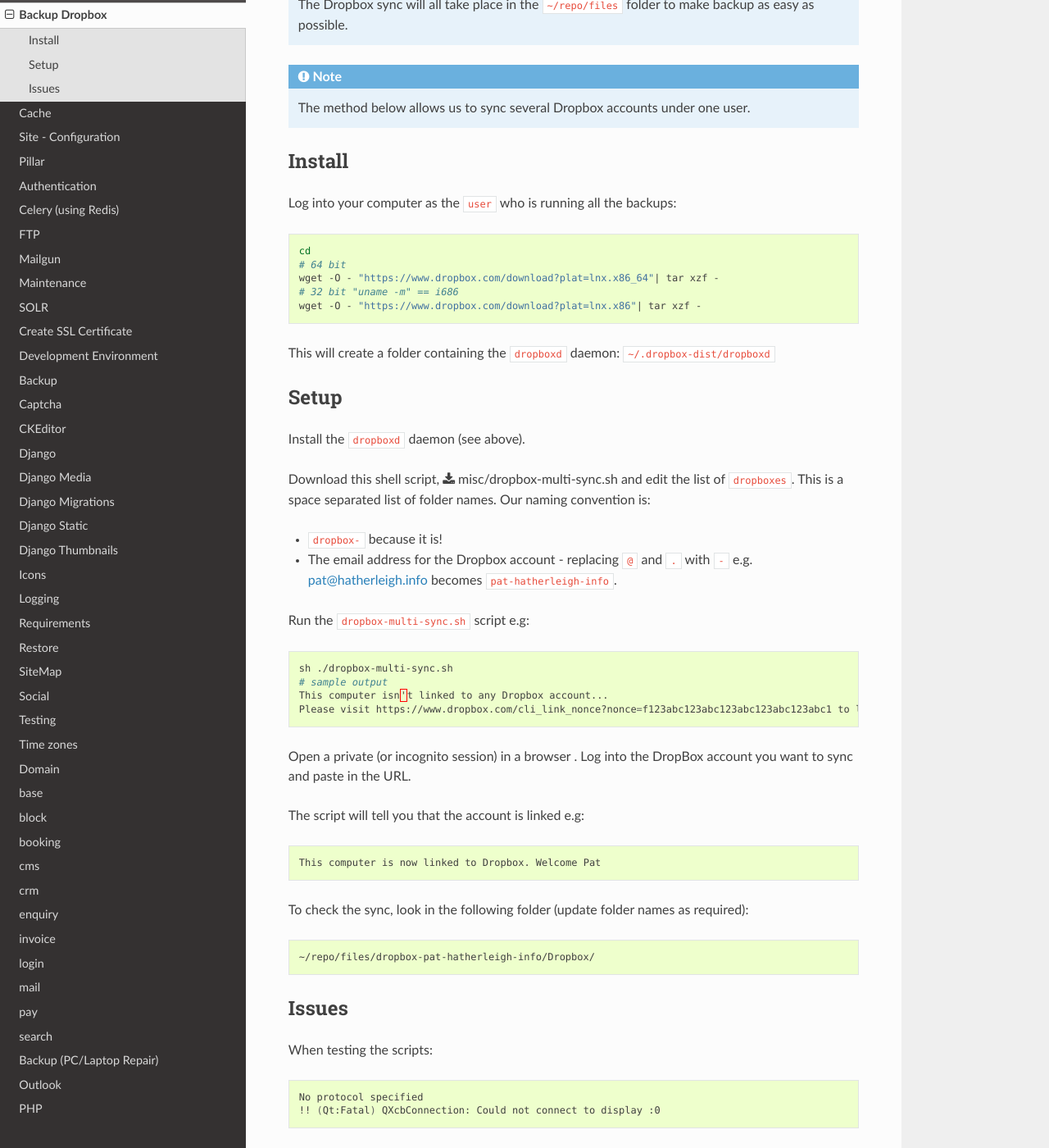
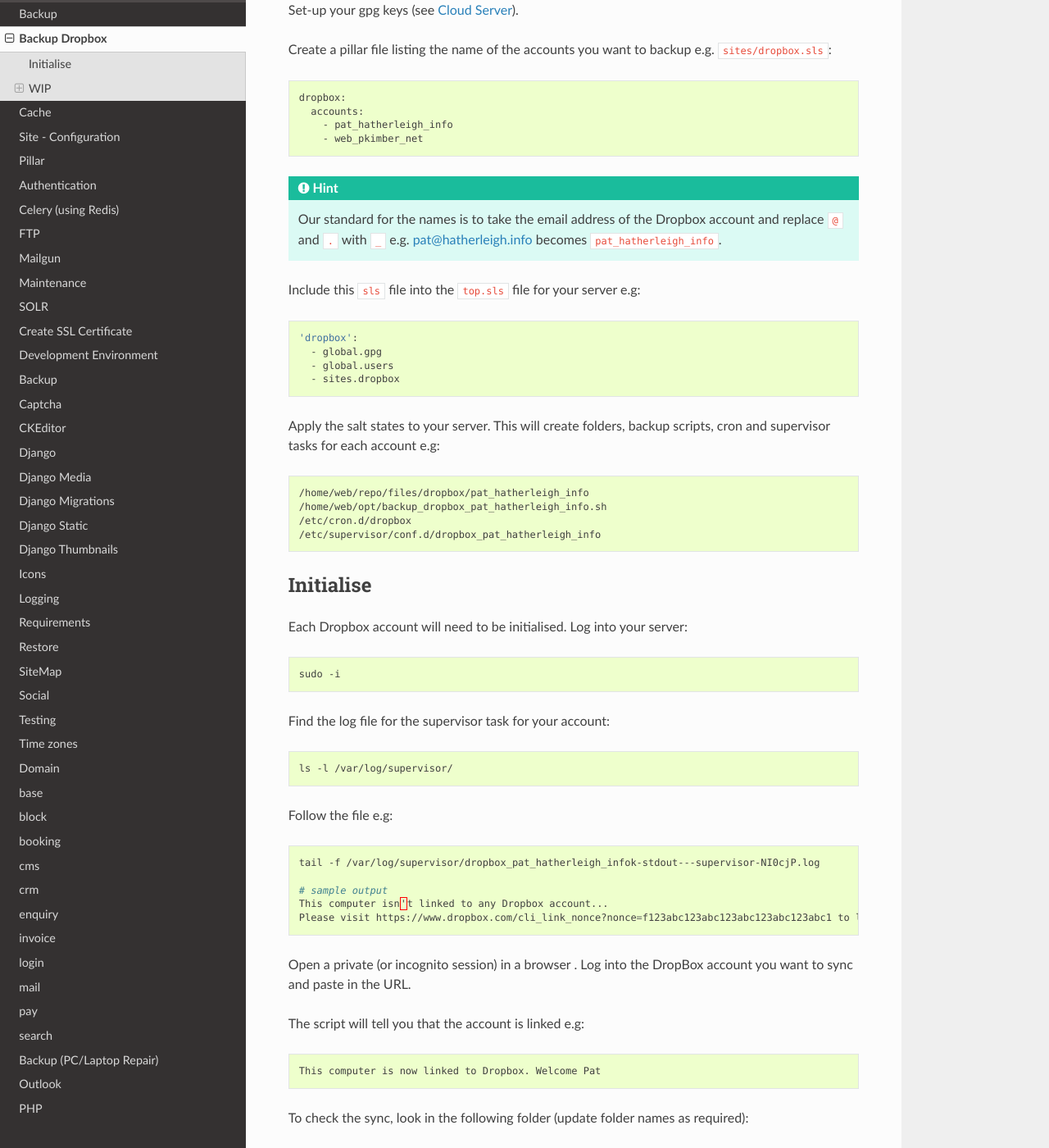
Before and after one commit to pkimber/old-docs-migrated-to-gitlab, a Sphinx documentation site: the page built from source/backup-dropbox.rst, in a window 1280 px wide and 1400 px high, scrolled down 207 px. Shown: the whole window at 82% size. Built offline with Sphinx 7.4.7 and the Read the Docs theme 2.0.0, drawn with Linux system fonts in a browser that asks for light colours; some of the changed text lies outside the part shown.

Commit message:
dropbox backup #618

```diff
--- a/source/backup-dropbox.rst
+++ b/source/backup-dropbox.rst
@@ -2,6 +2,81 @@
 **************
 
 .. highlight:: bash
+
+To set-up a server for backing up DropBox accounts.
+
+Set-up your gpg keys (see :ref:`backup_cloud_server_gpg`).
+
+Create a pillar file listing the name of the accounts you want to backup e.g.
+``sites/dropbox.sls``::
+
+  dropbox:
+    accounts:
+      - pat_hatherleigh_info
+      - web_pkimber_net
+
+.. hint:: Our standard for the names is to take the email address of the
+          Dropbox account and replace ``@`` and ``.`` with ``_``
+          e.g. pat@hatherleigh.info becomes ``pat_hatherleigh_info``.
+
+Include this ``sls`` file into the ``top.sls`` file for your server e.g::
+
+  'dropbox':
+    - global.gpg
+    - global.users
+    - sites.dropbox
+
+Apply the salt states to your server.  This will create folders, backup
+scripts, cron and supervisor tasks for each account e.g::
+
+  /home/web/repo/files/dropbox/pat_hatherleigh_info
+  /home/web/opt/backup_dropbox_pat_hatherleigh_info.sh
+  /etc/cron.d/dropbox
+  /etc/supervisor/conf.d/dropbox_pat_hatherleigh_info
+
+Initialise
+==========
+
+Each Dropbox account will need to be initialised.  Log into your server::
+
+  sudo -i
+
+Find the log file for the supervisor task for your account::
+
+  ls -l /var/log/supervisor/
+
+Follow the file e.g::
+
+  tail -f /var/log/supervisor/dropbox_pat_hatherleigh_infok-stdout---supervisor-NI0cjP.log
+
+  # sample output
+  This computer isn't linked to any Dropbox account...
+  Please visit https://www.dropbox.com/cli_link_nonce?nonce=f123abc123abc123abc123abc123abc1 to link this device.
+
+Open a private (or incognito session) in a browser .  Log into the DropBox
+account you want to sync and paste in the URL.
+
+The script will tell you that the account is linked e.g::
+
+  This computer is now linked to Dropbox. Welcome Pat
+
+To check the sync, look in the following folder (update folder names as
+required)::
+
+  sudo -i -u web
+  ls -l /home/web/repo/files/dropbox/pat_hatherleigh_info/Dropbox/
+
+WIP
+===
+
+Links
+-----
+
+- `Headless Dropbox`_
+- `Run Multiple Instances of Dropbox Simultaneously`_
+- `Setup headless Dropbox sync client on linux`_
+- init_script_1_
+- init_script_2_
 
 .. note:: The Dropbox sync will all take place in the ``~/repo/files`` folder
           to make backup as easy as possible.
@@ -10,7 +85,7 @@
           user.
 
 Install
-=======
+-------
 
 Log into your computer as the ``user`` who is running all the backups::
 
@@ -24,7 +99,7 @@
 ``~/.dropbox-dist/dropboxd``
 
 Setup
-=====
+-----
 
 Install the ``dropboxd`` daemon (see above).
 
@@ -34,7 +109,7 @@
 
 - ``dropbox-`` because it is!
 - The email address for the Dropbox account - replacing ``@`` and ``.`` with
-  ``-`` e.g. pat@hatherleigh.info becomes ``pat-hatherleigh-info``.
+  ``_`` e.g. pat@hatherleigh.info becomes ``pat_hatherleigh_info``.
 
 Run the ``dropbox-multi-sync.sh`` script e.g::
 
@@ -56,7 +131,7 @@
   ~/repo/files/dropbox-pat-hatherleigh-info/Dropbox/
 
 Issues
-======
+------
 
 When testing the scripts::
 
@@ -68,4 +143,8 @@
 ``sudo`` to a user who is *not* running a GUI.
 
 
+.. _`Headless Dropbox`: http://rkulla.blogspot.co.uk/2014/03/headless-dropbox.html
 .. _`Run Multiple Instances of Dropbox Simultaneously`: http://www.dropboxwiki.com/tips-and-tricks/run-multiple-instances-of-dropbox-simultaneously-on-linux-or-mac-os-x#On_Ubuntu
+.. _`Setup headless Dropbox sync client on linux`: http://www.jamescoyle.net/how-to/1147-setup-headless-dropbox-sync-client
+.. _init_script_1: https://gist.github.com/ThomasHobbes92/ed083e7f503a43b881ab
+.. _init_script_2: https://gist.githubusercontent.com/benhedrington//2347727/raw/108fc8af551cb4fdf7cdd08b891a45f405d283dc/dropbox
--- a/source/backup.rst
+++ b/source/backup.rst
@@ -186,6 +186,8 @@
   'test-a':
     - global.gpg
 
+.. _backup_cloud_server_gpg:
+
 Cloud Server
 ------------
 
```
